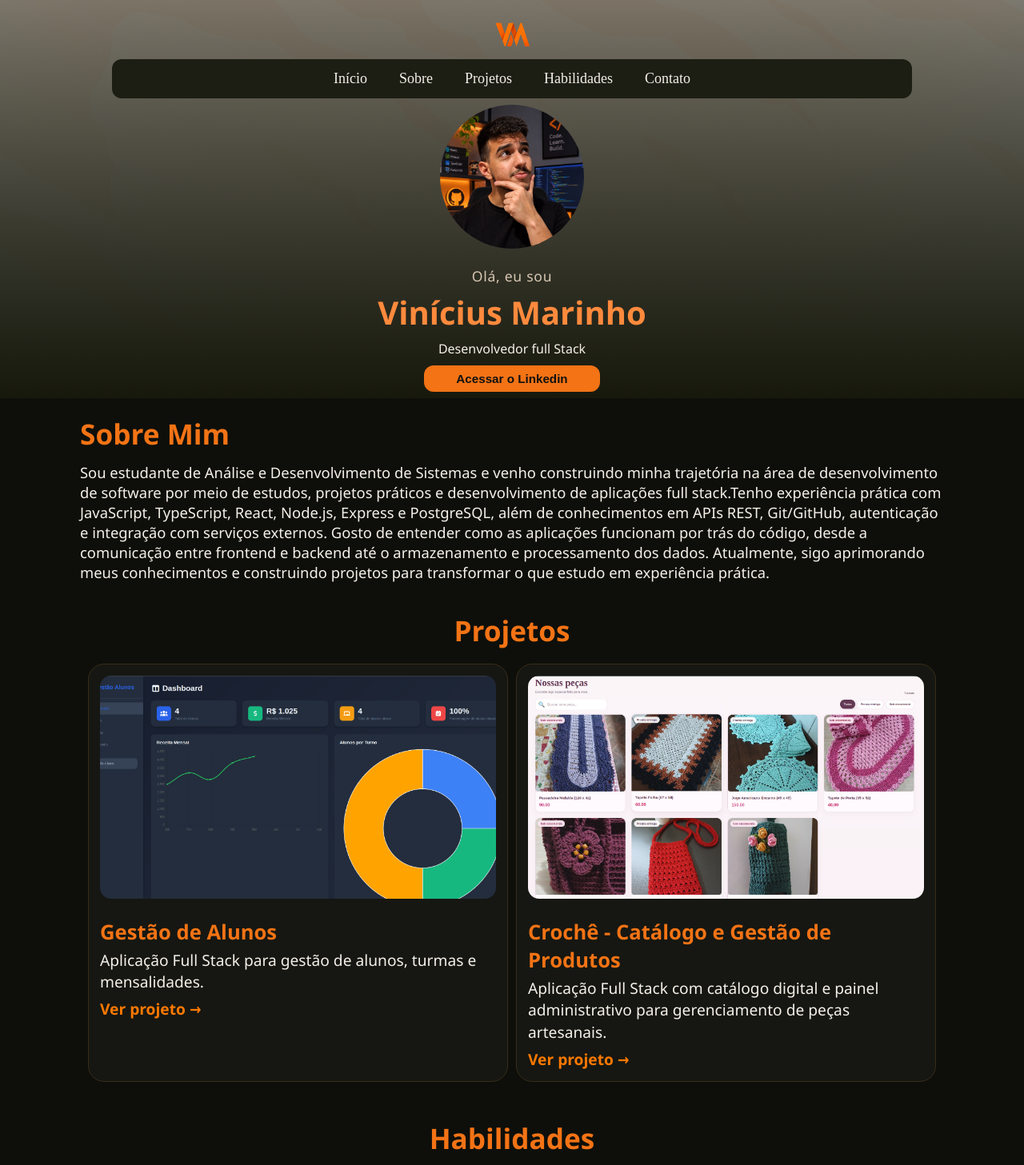
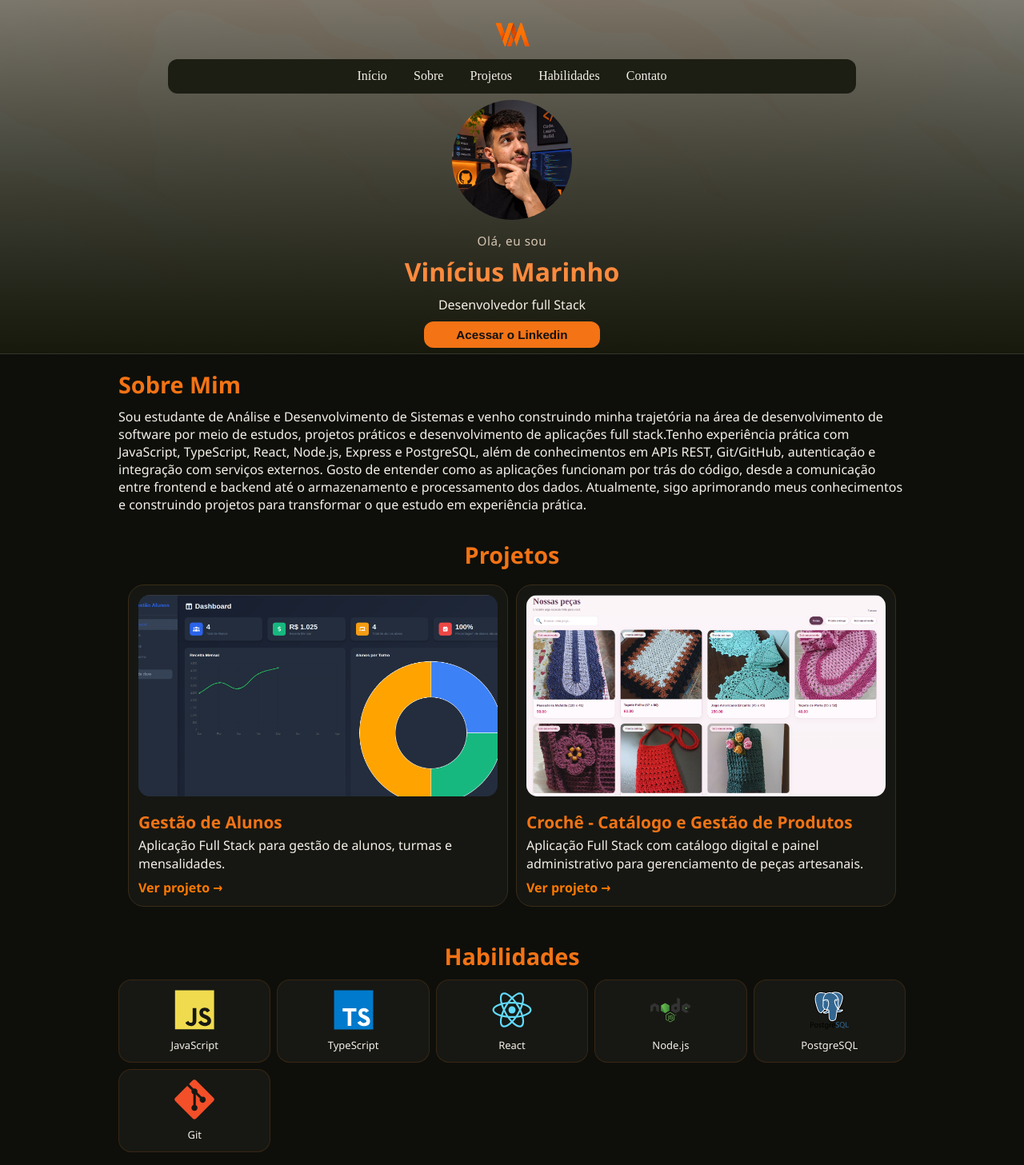
Before and after one commit to vinivmarinho/portfolio, a React (Vite) app: page / in a window 1280 px wide. Shown: the top 1457 px of the page at 80% size. Built offline with nearby package versions, Linux system fonts and the light colour scheme.

Commit message:
style: reduz proporções na versão de desktop

```diff
--- a/src/App.css
+++ b/src/App.css
@@ -38,9 +38,9 @@ body {
 }
 
 .main-div {
-  width: min(1100px, 92vw);
+  width: min(1000px, 90vw);
   display: flex;
   flex-direction: column;
-  gap: 12px;
+  gap: 10px;
   margin: 8px auto 0;
 }
--- a/src/components/About/about.css
+++ b/src/components/About/about.css
@@ -41,11 +41,16 @@
 }
 
 @media (min-width: 1024px) {
+    .about-container {
+        gap: 10px;
+        padding: 10px 8px;
+    }
+
     .about-title {
-        font-size: 2.2rem;
+        font-size: 1.8rem;
     }
 
     .about-description {
-        font-size: 1.15rem;
+        font-size: 1rem;
     }
 }
--- a/src/components/Header/Header.tsx
+++ b/src/components/Header/Header.tsx
@@ -32,7 +32,7 @@ export default function Header() {
                         <li><a href="#beginning">Início</a></li>
                         <li><a href="#about">Sobre</a></li>
                         <li><a href="#projects">Projetos</a></li>
-                        <li>Habilidades</li>
+                        <li><a href="#skills">Habilidades</a></li>
                         <li>Contato</li>
                     </ul>
                 </nav>
--- a/src/components/Header/header.css
+++ b/src/components/Header/header.css
@@ -166,11 +166,12 @@
 
 @media (min-width: 1024px) {
   .nav-links {
-    width: 1000px;
+    width: 860px;
+    gap: 6px;
   }
 
   .nav-links li {
-    font-size: 1.125rem;
-    padding: 0.75rem 1rem;
+    font-size: 1rem;
+    padding: 0.65rem 0.85rem;
   }
 }
--- a/src/components/PersonalIntroduction/personalIntroduction.css
+++ b/src/components/PersonalIntroduction/personalIntroduction.css
@@ -115,12 +115,20 @@
     ===========================================
 */
 @media (min-width: 1024px) {
+    .personal-introduction {
+        gap: 12px;
+    }
+
     .picture {
-        width: 180px;
-        height: 180px;
+        width: 150px;
+        height: 150px;
     }
 
     .greeting {
-        font-size: 1.1rem;
+        font-size: 0.95rem;
+    }
+
+    .name {
+        font-size: clamp(1.5rem, 4vw, 2rem);
     }
 }
--- a/src/components/ProjectCard/ProjectCard.tsx
+++ b/src/components/ProjectCard/ProjectCard.tsx
@@ -16,7 +16,9 @@ export default function ProjectCard({
         <article className="project-card">
 
             <div className="project-preview">
-                <img src={image} alt="" />
+                <a href={projectLink} target="_blank" rel="noopener noreferrer">
+                    <img src={image} alt="" />
+                </a>
             </div>
 
             <div className="project-content">
--- a/src/components/ProjectCard/projectcard.css
+++ b/src/components/ProjectCard/projectcard.css
@@ -39,12 +39,12 @@
   overflow: hidden;
   border-radius: 14px;
 }
-
 .project-preview img {
   width: 100%;
   height: 100%;
   object-fit: cover;
   object-position: center;
+  cursor: pointer;
 }
 
 
@@ -122,31 +122,30 @@
     display: flex;
     flex-direction: column;
     align-items: stretch;
-    padding: 14px;
+    padding: 12px;
     flex: 0 0 calc(50% - 5px);
-    gap: 24px;
-
+    gap: 18px;
   }
 
-   .project-preview {
+  .project-preview {
     width: 100%;
     max-width: none;
     aspect-ratio: 16 / 9;
   }
 
   .project-title {
-    font-size: 2.2rem;
+    font-size: 1.8rem;
   }
 
   .project-content h3 {
-    font-size: 1.6rem;
+    font-size: 1.3rem;
   }
 
   .project-content p {
-    font-size: 1.2rem;
+    font-size: 1rem;
   }
 
   .project-content a {
-    font-size: 1.2rem;
+    font-size: 1rem;
   }
 }
--- a/src/components/Skills/Skills.tsx
+++ b/src/components/Skills/Skills.tsx
@@ -3,7 +3,7 @@ import { JavaScriptIcon, TypeScriptIcon, ReactIcon, NodeIcon, PostgreSqlIcon, Gi
 
 export default function Skill() {
     return(
-        <div className="skills-container">
+        <div className="skills-container" id="skills">
             <h1 className="skills-title">Habilidades</h1>
 
             <div className="skills">
--- a/src/components/Skills/skills.css
+++ b/src/components/Skills/skills.css
@@ -67,11 +67,22 @@
 }
 
 @media (min-width: 1024px) {
+    .skills-container {
+        gap: 10px;
+        padding: 10px 8px;
+    }
+
     .skills-title {
-        font-size: 2.2rem;
+        font-size: 1.8rem;
     }
+
     .skills {
         grid-template-columns: repeat(5, 1fr);
+        gap: 8px;
     }
 
+    .skill-card {
+        padding: 12px 8px;
+        gap: 10px;
+    }
 }
```
